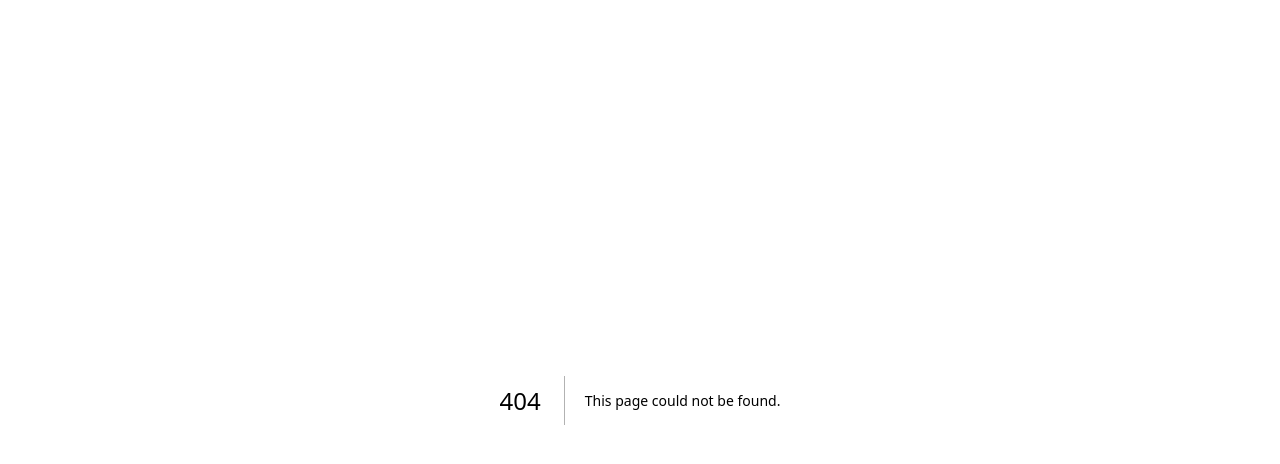
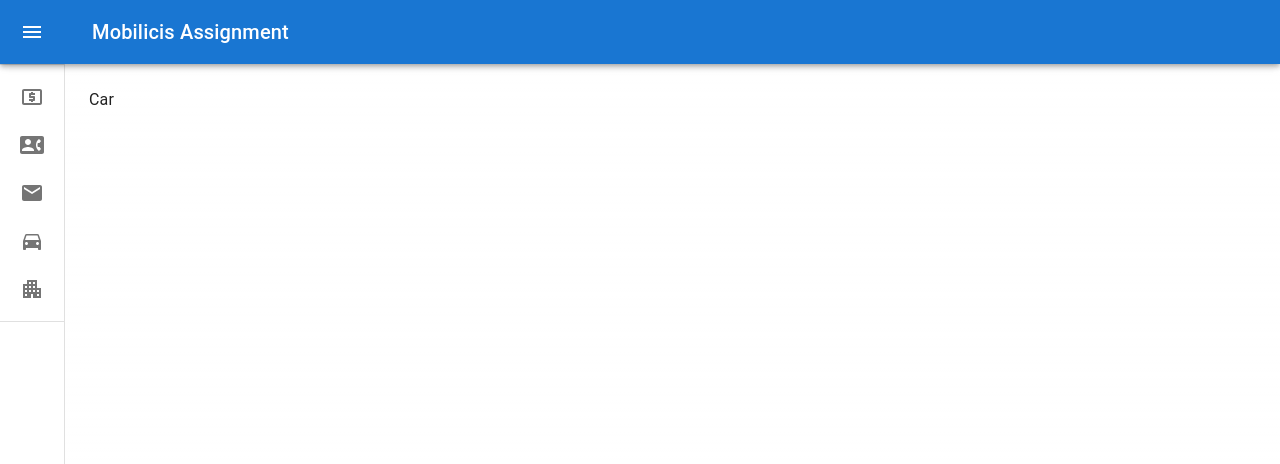
Before and after one commit to KUBAHO3/Mobilicis-Assignment, a Next.js app in the folder client/: page /car in a window 1280 px wide. Before the commit this address had no page. Shown: the top 464 px of the page. Built offline with nearby package versions, Linux system fonts and the light colour scheme.

Commit message:
link pages to sidebar

```diff
--- a/client/src/Components/Darshboard.js
+++ b/client/src/Components/Darshboard.js
@@ -1,4 +1,5 @@
 import * as React from 'react';
+import Link from "next/link";
 import { styled, useTheme } from '@mui/material/styles';
 import Box from '@mui/material/Box';
 import MuiDrawer from '@mui/material/Drawer';
@@ -92,7 +93,7 @@ const Drawer = styled(MuiDrawer, { shouldForwardProp: (prop) => prop !== 'open'
   }),
 );
 
-export default function MiniDrawer() {
+export default function MiniDrawer({children}) {
   const theme = useTheme();
   const [open, setOpen] = React.useState(false);
 
@@ -134,8 +135,9 @@ export default function MiniDrawer() {
         </DrawerHeader>
         <Divider />
         <List>
-          {['Income-car_type', 'Male-Phone_price', 'Name-Email', 'Car_type-Email', 'Top_10_cities'].map((text, index) => (
-            <ListItem key={text} disablePadding sx={{ display: 'block' }}>
+          {[{label:'Income-car_type', link:'/income'},{label:'Male-Phone_price', link:'/male'},{label:'Name-Email', link:'/name'},{label:'Car_type-Email', link:'/car'},{label:'Top_10_cities', link:'/top'}].map((item, index) => (
+            <ListItem key={item.label} disablePadding sx={{ display: 'block' }}>
+             <Link href={item.link}>
               <ListItemButton
                 sx={{
                   minHeight: 48,
@@ -156,8 +158,9 @@ export default function MiniDrawer() {
                   {index === 3 ? <DirectionsCarIcon /> : ''}
                   {index === 4 ? <ApartmentIcon /> : ''}
                 </ListItemIcon>
-                <ListItemText primary={text} sx={{ opacity: open ? 1 : 0 }} />
+                <ListItemText primary={item.label} sx={{ opacity: open ? 1 : 0 }} />
               </ListItemButton>
+              </Link>
             </ListItem>
           ))}
         </List>
@@ -165,7 +168,8 @@ export default function MiniDrawer() {
       </Drawer>
       <Box component="main" sx={{ flexGrow: 1, p: 3, }}>
         <DrawerHeader />
-        <ReactVirtualizedTable/>
+        {/* <ReactVirtualizedTable/> */}
+        {children}
       </Box>
     </Box>
   );
--- a/client/src/Components/Table.js
+++ b/client/src/Components/Table.js
@@ -79,7 +79,8 @@ function fixedHeaderContent() {
           align={column.numeric || false ? 'right' : 'left'}
           style={{ width: column.width }}
           sx={{
-            backgroundColor: 'background.paper',
+            color: 'white',
+            backgroundColor: '#4287f5',
           }}
         >
           {column.label}
--- /dev/null
+++ b/client/src/pages/car.js
@@ -0,0 +1,10 @@
+import MiniDrawer from '@/Components/Darshboard'
+import React from 'react'
+
+function Car() {
+  return (
+    <MiniDrawer>Car</MiniDrawer>
+  )
+}
+
+export default Car
```
Also changed, not shown: client/src/pages/income.js (added, +10 -0 lines), client/src/pages/male.js (added, +11 -0 lines), client/src/pages/name.js (added, +10 -0 lines), client/src/pages/top.js (added, +10 -0 lines).
